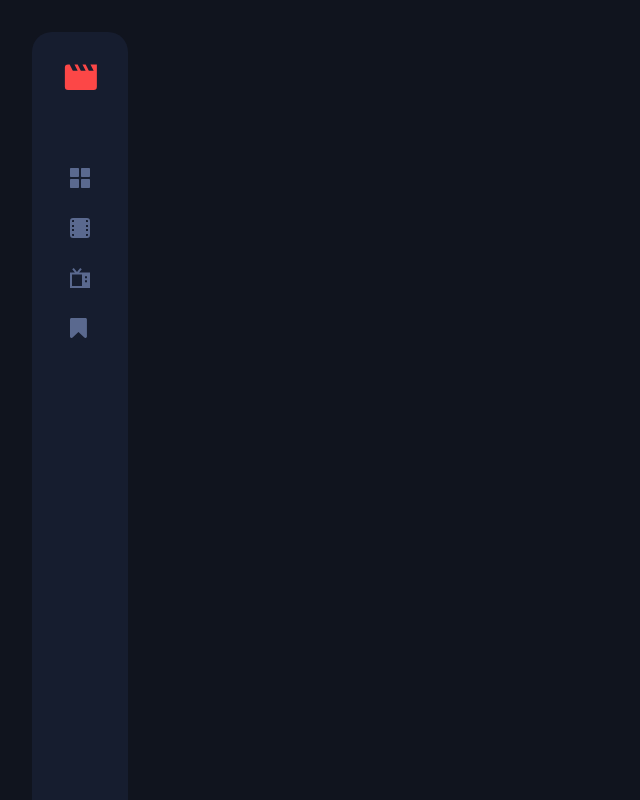
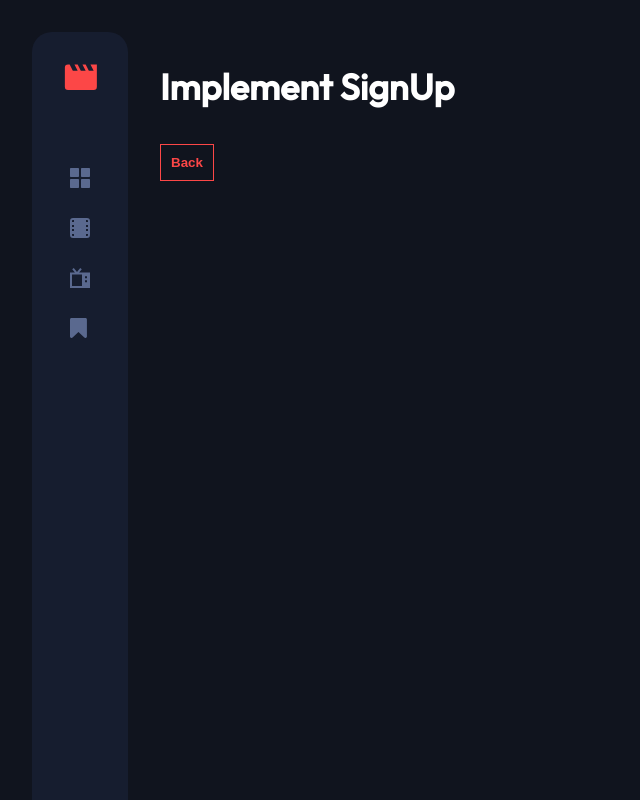
Before and after one commit to cristinakellyt/entertainment-web-app, a Vue app: page /signup in a window 1280 px wide. Before the commit this address had no page. Shown: the top 800 px of the page, without its empty margins (0-640 px from the left). Built offline with nearby package versions, Linux system fonts and the light colour scheme.

Commit message:
feat: implement home app view for LogIn and SignUp

```diff
--- a/src/components/layout/NavSideBar.vue
+++ b/src/components/layout/NavSideBar.vue
@@ -1,7 +1,9 @@
 <template>
   <div class="side-bar">
     <nav class="side-bar__nav">
-      <img src="/logo.svg" alt="logo" class="icon-nav-home" />
+      <router-link :to="{ name: 'home' }">
+        <img src="/logo.svg" alt="logo" class="icon-nav-home" />
+      </router-link>
       <ul class="side-bar__nav--list">
         <li class="side-bar__nav--item">
           <router-link :to="{ name: 'overview', params: { data: 'overview' } }">
--- a/src/router/index.js
+++ b/src/router/index.js
@@ -5,15 +5,14 @@ const router = createRouter({
   routes: [
     {
       path: '/',
-      redirect: '/user'
+      redirect: '/app'
     },
     {
-      path: '/user',
-      name: 'home',
+      path: '/app',
       children: [
         {
           path: '',
-          component: () => import('@/views/HomeView.vue')
+          component: () => import('@/views/UserPageView.vue')
         },
         {
           path: 'overview/:data',
@@ -40,6 +39,21 @@ const router = createRouter({
           props: true
         }
       ]
+    },
+    {
+      path: '/home ',
+      name: 'home',
+      component: () => import('@/views/HomeView.vue')
+    },
+    {
+      path: '/login',
+      name: 'login',
+      component: () => import('@/views/LogInView.vue')
+    },
+    {
+      path: '/signup',
+      name: 'signup',
+      component: () => import('@/views/SignUpView.vue')
     }
   ]
 })
--- a/src/views/HomeView.vue
+++ b/src/views/HomeView.vue
@@ -1,3 +1,57 @@
 <template>
-  <h1>Implement Home View</h1>
+  <div class="home-view">
+    <img src="/logo.svg" alt="logo" class="icon-nav-home" />
+    <h1>Welcome to the ZK entertainment app</h1>
+    <h2>Here you'll find the best movies and tv-series</h2>
+    <p>
+      For a complete experience, you can sign up or log in and see all the subscriptions we can
+      offer
+    </p>
+    <div class="home-view__cta">
+      <router-link class="home-view__signup" :to="{ name: 'signup' }"> Sign up </router-link>
+      <router-link class="home-view__login" :to="{ name: 'login' }"> Log in</router-link>
+    </div>
+  </div>
 </template>
+
+<style scoped lang="scss">
+@import '@/assets/scss/main.scss';
+
+.home-view {
+  display: flex;
+  flex-direction: column;
+  justify-content: center;
+  align-items: center;
+  gap: pxToRem(30);
+
+  &__cta {
+    display: flex;
+    gap: pxToRem(20);
+  }
+
+  &__signup {
+    color: $red;
+    background-color: $pure-white;
+    padding: pxToRem(10);
+    border-radius: pxToRem(5);
+    box-shadow: 2px 2px 2px $pure-white;
+    transition: all 0.3s;
+
+    &:hover {
+      transform: translateY(-4px);
+    }
+  }
+
+  &__login {
+    color: $pure-white;
+    background-color: $red;
+    padding: pxToRem(10);
+    border-radius: pxToRem(5);
+    transition: all 0.3s;
+
+    &:hover {
+      transform: translateY(-4px);
+    }
+  }
+}
+</style>
--- /dev/null
+++ b/src/views/LogInView.vue
@@ -0,0 +1,32 @@
+<template>
+  <h1>Implement LogIn</h1>
+  <button class="back-btn" @click="goBack">Back</button>
+</template>
+
+<script setup>
+import { useRouter } from 'vue-router'
+const router = useRouter()
+
+const goBack = () => {
+  router.back()
+}
+</script>
+
+<style scoped lang="scss">
+@import '@/assets/scss/main.scss';
+
+.back-btn {
+  align-self: flex-start;
+  padding: pxToRem(10);
+  border: 1px solid $red;
+  background-color: transparent;
+  color: $red;
+  font-weight: 600;
+  transition: all 0.3s;
+
+  &:hover {
+    cursor: pointer;
+    transform: translateY(-4px);
+  }
+}
+</style>
--- /dev/null
+++ b/src/views/SignUpView.vue
@@ -0,0 +1,32 @@
+<template>
+  <h1>Implement SignUp</h1>
+  <button class="back-btn" @click="goBack">Back</button>
+</template>
+
+<script setup>
+import { useRouter } from 'vue-router'
+const router = useRouter()
+
+const goBack = () => {
+  router.back()
+}
+</script>
+
+<style scoped lang="scss">
+@import '@/assets/scss/main.scss';
+
+.back-btn {
+  align-self: flex-start;
+  padding: pxToRem(10);
+  border: 1px solid $red;
+  background-color: transparent;
+  color: $red;
+  font-weight: 600;
+  transition: all 0.3s;
+
+  &:hover {
+    cursor: pointer;
+    transform: translateY(-4px);
+  }
+}
+</style>
--- a/src/views/UserPageView.vue
+++ b/src/views/UserPageView.vue
@@ -27,8 +27,8 @@
 </template>
 
 <script setup>
-import { ref } from 'vue'
-import { useRoute } from 'vue-router'
+import { onBeforeMount, ref } from 'vue'
+import { useRoute, useRouter } from 'vue-router'
 import { useScreenSizeStore } from '@/stores/screenSizeStore'
 import { usePageContentStore } from '@/stores/pageContentStore'
 
@@ -36,6 +36,7 @@ import SearchBar from '@/components/ui/SearchBar.vue'
 import FilteredFilms from '@/components/FilteredFilms.vue'
 
 const route = useRoute()
+const router = useRouter()
 const screenSizeStore = useScreenSizeStore()
 const pageContentStore = usePageContentStore()
 
@@ -45,7 +46,17 @@ const onSearch = (searchKey) => {
   return (filmSearched.value = searchKey)
 }
 
+onBeforeMount(() => {
+  if (!route.params.data) {
+    router.push({ name: 'overview', params: { data: 'overview' } })
+    return
+  }
+})
+
 const pageContent = () => {
+  if (!route.params.data) {
+    return pageContentStore.fetchPageContent('overview')
+  }
   return pageContentStore.fetchPageContent(route.params.data)
 }
 </script>
```
